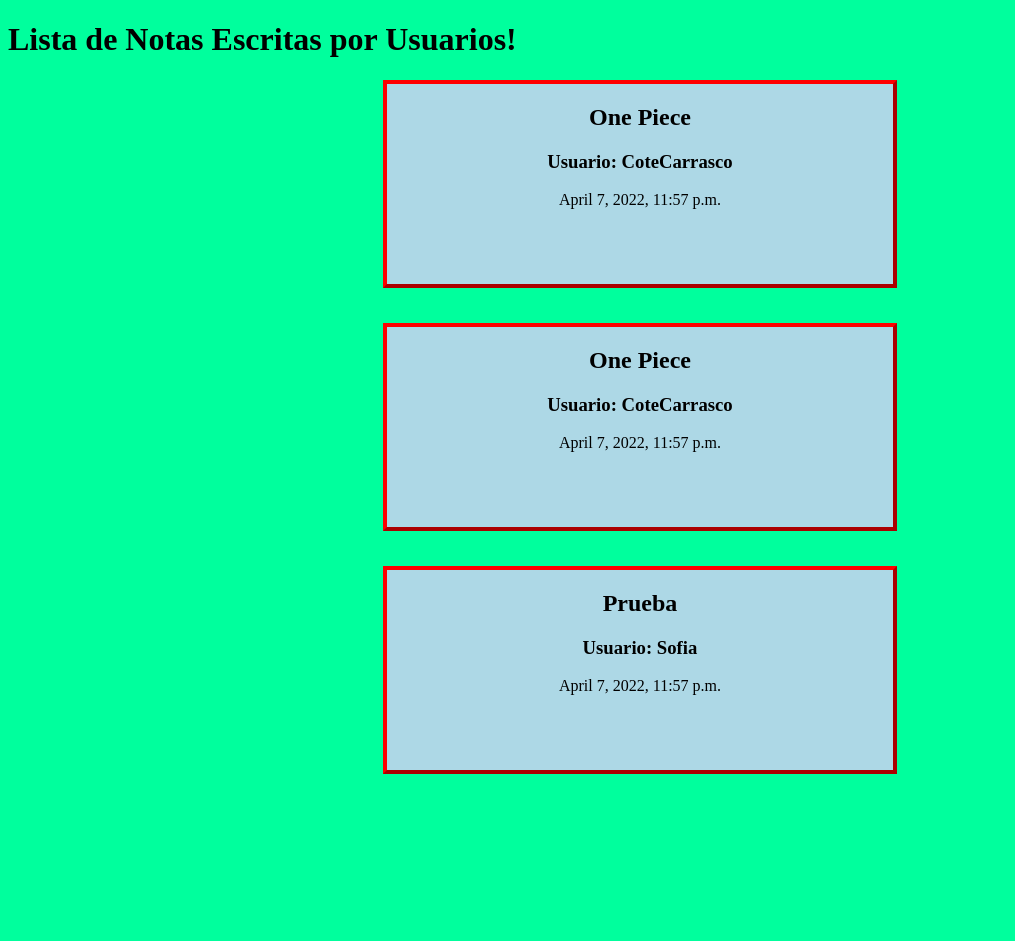
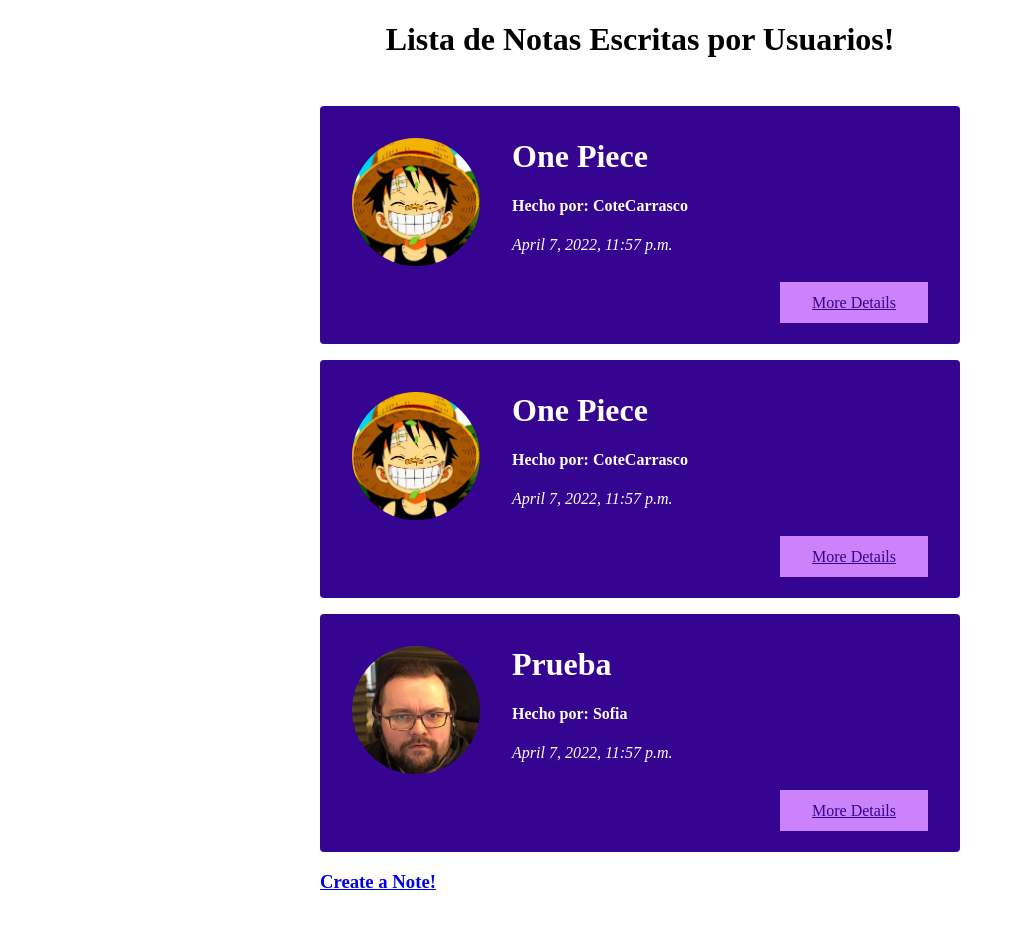
Before and after one commit to CarrascoJose/DjangoProjects, a Django app: template notes_project/notes/templates/notes/home.html in a window 1280 px wide. Shown: the whole page, without its empty margins (0-1015 px from the left). Before the commit the page ends 774 px from the top, so only its background shows below. Run offline with Django 4.2, Linux system fonts and the light colour scheme; data comes from the database, SQL or seed files in the repository; both versions use the stored data as it was after the commit; the template is opened without the code that fills it: values that come from a table or form of the project are taken from there, most other values are stand-ins (such as "Sample title", 1, 10 or a date in 2020).

Commit message:
Forms and adding notes

```diff
--- a/notes_project/notes/models.py
+++ b/notes_project/notes/models.py
@@ -18,7 +18,7 @@
     title = models.CharField(max_length=200)
     resume = models.TextField(max_length=200)
     body = models.TextField(max_length=400)
-    publish_date = models.DateTimeField()
+    publish_date = models.DateTimeField(auto_now_add=True)
     image = models.ImageField()
     user = models.ForeignKey(AppUser,null=True,blank=True,on_delete=models.CASCADE)
 
--- a/notes_project/notes/static/styles/home.css
+++ b/notes_project/notes/static/styles/home.css
@@ -1,22 +1,66 @@
-body {
-    background: rgb(0, 255, 157);
-    overflow: hidden;
-    color: black;
+section {
+    max-width: 40rem;
+    margin: 3rem auto;
+  }
+
+h1{
+    text-align: center;
 }
 
-table, th, td {
-    border: 1px solid black;
-    text-align: left;
-}
+  ol {
+    list-style: none;
+    margin: 0;
+    padding: 0;
+  }
 
-.homeDiv{
-    align-items: center;
-    height: 200px;
-    width: 40%;
-    border: 4px outset red;
-    background-color: lightblue;
-    text-align: center;
-    margin: auto;
-}
+  .note-item {
+    margin: 1rem 0;
+    background-color: #350490;
+    padding: 2rem;
+    color: white;
+    border-radius: 4px;
+  }
 
-.sample{margin: 35px ;}
+  .note-summary {
+    display: flex;
+    align-items: flex-start;
+  }
+
+  .note-image {
+    margin-right: 2rem;
+  }
+
+  .note-image img {
+    width: 8rem;
+    height: 8rem;
+    object-fit: cover;
+    border-radius: 50%;
+  }
+
+  .note-details h3 {
+    color: inherit;
+    margin-top: 0;
+    margin-bottom: 0.5rem;
+    font-size: 2rem;
+  }
+
+  .note-details address {
+    font-style: italic;
+  }
+
+  .note-actions {
+    margin-top: 1.5rem;
+    text-align: right;
+  }
+
+  .note-actions .btn {
+    background-color: #cb82fb;
+    border-color: #cb82fb;
+    color: #350490;
+    padding: 0.75rem 2rem;
+  }
+
+  .note-actions .btn:hover {
+    background-color: #ba82fb;
+    border-color: #ba82fb;
+  }
--- a/notes_project/notes/templates/notes/home.html
+++ b/notes_project/notes/templates/notes/home.html
@@ -1,25 +1,37 @@
+{% extends 'notes/master/master.html'%}
 {% load static %}
 
-<!DOCTYPE html>
-<html lang="en">
-<head>
-    <meta charset="UTF-8">
-    <meta http-equiv="X-UA-Compatible" content="IE=edge">
-    <meta name="viewport" content="width=device-width, initial-scale=1.0">
-    <link href="{% static '/styles/home.css' %}" rel="stylesheet">
-    <title>Home Page View</title>
-</head>
+{% block addcss %}
+<link href="{% static '/styles/home.css' %}" rel="stylesheet">
+{% endblock %}
+{% block body%}
 <body>
     <h1>Lista de Notas Escritas por Usuarios!</h1>
-    {% for note in object_list%}
-        <div class = "homeDiv">
-            <section>
-                <h1>{{note.title}}</h1>
-                <h3>Usuario: {{note.user}}</h3>
-                <p>{{note.publish_date}}</p>
-            </section>
-        </div>
-        <div class="sample"></div>
-    {% endfor %}
+    <section>
+        <ol>
+        {% for note in object_list%}
+            <li class="note-item">
+                <article>
+                    <div class="note-summary">
+                        <div class="note-image">
+                        <img src="{{ note.image.url }}" alt="{{title}}">
+                        </div>
+                        <div class = "note-details">
+                        <h3>{{ note.title }}</h3>
+                        <h4>Hecho por: {{note.user}}</h4>
+                        <address> {{note.publish_date}} </address>
+
+                        </div>
+                    </div>
+                    <div class="note-actions">
+                        <a href="{% url 'note' note.id %}" class = "btn"> More Details</a>
+
+                    </div>
+                </article>
+            </li>
+        {% endfor %}
+        </ol>
+        <h3><a href="{% url 'add_note' %}">Create a Note!</a></h3>
+    </section>
 </body>
-</html>
+{% endblock %}
--- /dev/null
+++ b/notes_project/notes/templates/notes/master/master.html
@@ -0,0 +1,13 @@
+{% load static %}
+<!DOCTYPE html>
+<html lang="en">
+<head>
+    <meta charset="UTF-8">
+    <meta http-equiv="X-UA-Compatible" content="IE=edge">
+    <meta name="viewport" content="width=device-width, initial-scale=1.0">
+    {% block addcss %}{% endblock %}
+    <title>NotesApp</title>
+</head>
+    {% block body%}
+    {% endblock %}
+</html>
--- a/notes_project/notes/urls.py
+++ b/notes_project/notes/urls.py
@@ -1,6 +1,8 @@
 from django.urls import path
-from .views import HomePageView
+from .views import HomePageView,NoteView, AddNoteView
 
 urlpatterns = [
-    path('home/',HomePageView.as_view(),name="home")
+    path('home/',HomePageView.as_view(),name="home"),
+    path('note/<int:pk>/',NoteView.as_view(),name="note"),
+    path('add_note/',AddNoteView.as_view(),name="add_note"),
 ]
--- a/notes_project/notes_project/settings.py
+++ b/notes_project/notes_project/settings.py
@@ -119,10 +119,13 @@
 
 STATIC_URL = '/static/'
 STATICFILES_DIRS   = (
-    os.path.join(BASE_DIR, 'static'),
+    os.path.join(BASE_DIR, 'static/'),
 )
 
 # Default primary key field type
 # https://docs.djangoproject.com/en/4.0/ref/settings/#default-auto-field
 
 DEFAULT_AUTO_FIELD = 'django.db.models.BigAutoField'
+
+MEDIA_ROOT = BASE_DIR / 'uploads'
+MEDIA_URL = '/files/'
--- a/notes_project/notes_project/urls.py
+++ b/notes_project/notes_project/urls.py
@@ -15,8 +15,12 @@
 """
 from django.contrib import admin
 from django.urls import path, include
+from django.conf import settings
+from django.views.generic.base import RedirectView
+from django.conf.urls.static import static
 
 urlpatterns = [
     path('admin/', admin.site.urls),
-    path('',include('notes.urls'))
-]
+    path('',include('notes.urls')),
+    path('',RedirectView.as_view(url='/home')),
+]+ static(settings.MEDIA_URL, document_root=settings.MEDIA_ROOT)
```
Also changed, not shown: notes_project/notes/forms.py (added, +7 -0 lines), notes_project/notes/templates/notes/add_note.html (added, +11 -0 lines), notes_project/notes/templates/notes/note.html (added, +19 -0 lines), notes_project/notes/views.py (+21 -1 lines), notes_project/db.sqlite3, notes_project/notes/migrations/0004_alter_note_publish_date.py (added), notes_project/uploads/QUEMIRAS.png (added), notes_project/uploads/kid_luffy6.jpg (added), notes_project/uploads/kid_luffy6_FH953lj.jpg (added).
